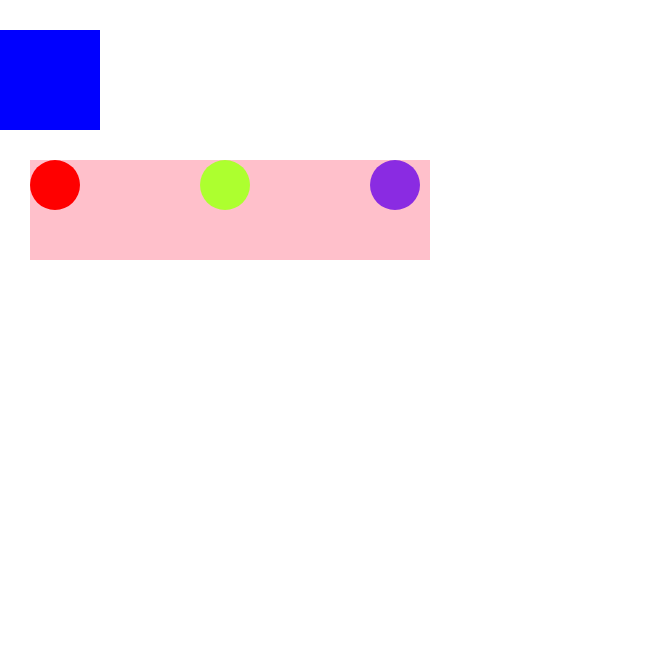
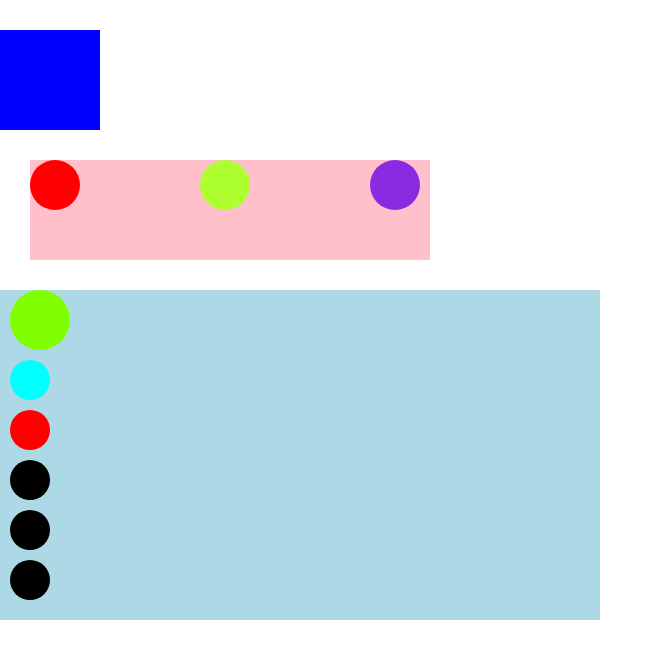
Before and after one commit to Christiano0407/CSS-Courses__ResponsiveWeb--Animation, a website: page src/animation/transition.html in a window 1280 px wide. Shown: the whole page, without its empty margins (0-663 px from the left). Drawn offline with Linux system fonts and the light colour scheme; a web font is replaced by a local one.

Commit message:
transitions

```diff
--- a/src/animation/mainTrans.css
+++ b/src/animation/mainTrans.css
@@ -40,7 +40,8 @@ img {
     background: blue;
 }
 .cuadro:hover {
-    transform: translateX(500px);
+   transform: translateX(500px);
+   transition: transform 2s ease-in-out;
 }
 .container {
     margin-top: 3rem;
@@ -63,7 +64,48 @@ img {
 }
 .box-1 {
     background-color: red;
+    transition: transform 1.5s ease-out;
 }
 .box-2 {
     background-color: greenyellow;
+    transition: transform 1s ease-in;
 }
+.box-3 {
+    transition: transform 2s ease-in-out;
+}
+
+.container__Two {
+    margin-top: 3rem;
+    width: 600px;
+    height: 330px;
+    background: lightblue;
+
+}
+.circle {
+    width: 40px;
+    height: 40px;
+    border-radius: 50%;
+    margin-top: 1rem;
+    margin-left: 1rem;
+    background: black;
+}
+.circle:hover {
+    transform: translateX(400px);
+    transition: transform 1s cubic-bezier(.17,.67,1,.03);
+
+}
+.one  {
+    transition: transform 1s cubic-bezier(.17,.67,1,.03);
+    transition-delay: 0.5s;
+    background: chartreuse;
+    width: 60px;
+    height: 60px;
+}
+.two {
+    transition: transform 1s cubic-bezier(.17,.67,0,.97);
+    background: cyan;
+}
+.three {
+    transition: transform 1s cubic-bezier(0,1.82,1,-0.01);
+    background: red;
+}
--- a/src/animation/transition.html
+++ b/src/animation/transition.html
@@ -29,6 +29,15 @@
             <div class="box box-2"></div>
             <div class="box box-3"></div>
         </div>
+
+        <div class="container__Two">
+            <div class="circle one"></div>
+            <div class="circle two"></div>
+            <div class="circle three"></div>
+            <div class="circle four"></div>
+            <div class="circle five"></div>
+            <div class="circle six"></div>
+        </div>
     </main>
 </body>
 </html>
```
